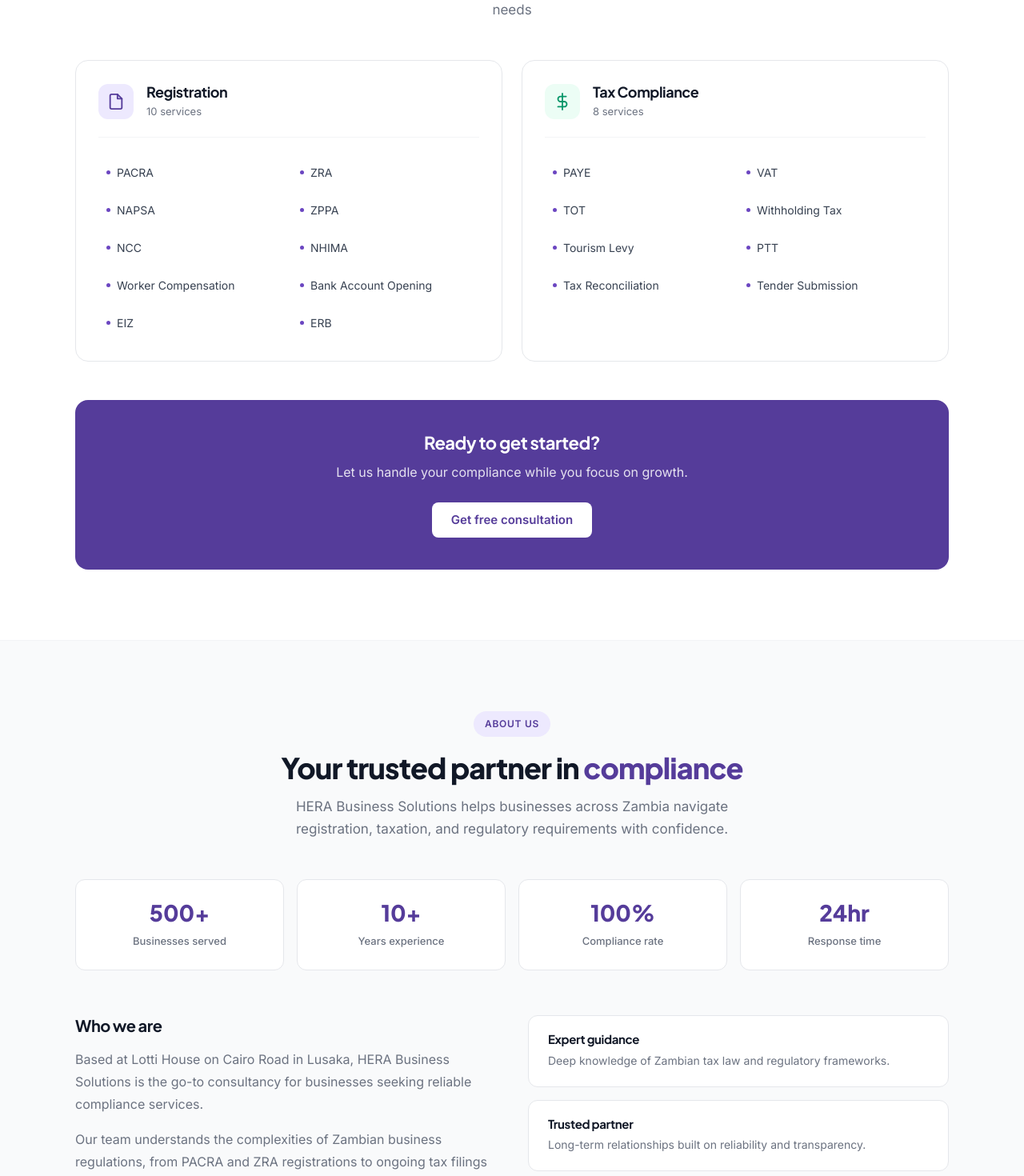
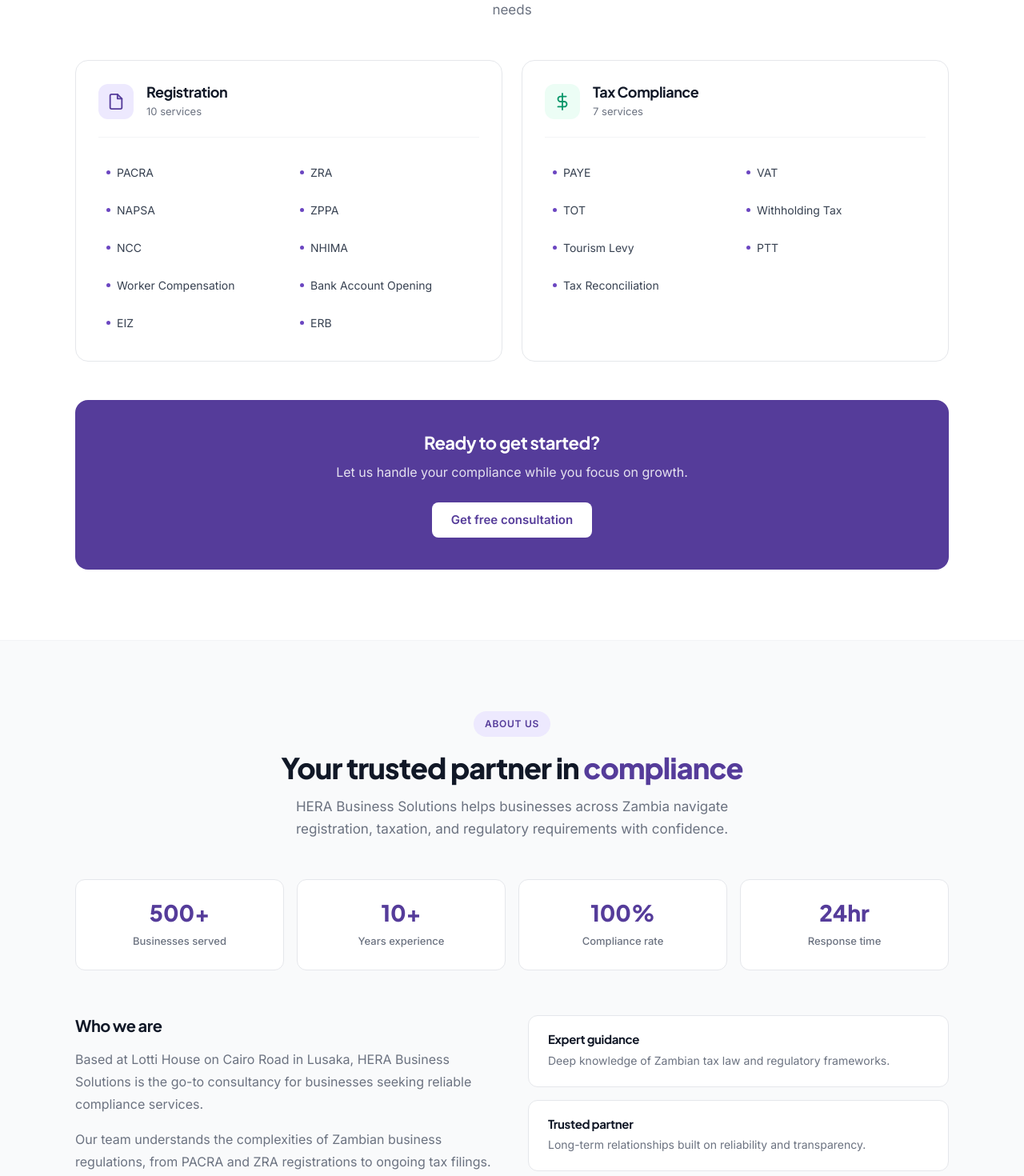
Before and after one commit to HerixH/HeraBusnesssolutions, a React (Create React App) app: page / in a window 1280 px wide. Shown: the part 940-2410 px from the top of the page at 80% size. Built offline with nearby package versions, Linux system fonts and the light colour scheme; no server answers.

Commit message:
and tender submissions.reove

```diff
--- a/src/components/About.js
+++ b/src/components/About.js
@@ -54,7 +54,7 @@
             </p>
             <p>
               Our team understands the complexities of Zambian business regulations,
-              from PACRA and ZRA registrations to ongoing tax filings and tender submissions.
+              from PACRA and ZRA registrations to ongoing tax filings.
             </p>
             <ul className="about-highlights">
               <li>Licensed &amp; certified professionals</li>
--- a/src/components/Services.js
+++ b/src/components/Services.js
@@ -8,7 +8,7 @@
 
 const taxComplianceServices = [
   'PAYE', 'VAT', 'TOT', 'Withholding Tax', 'Tourism Levy',
-  'PTT', 'Tax Reconciliation', 'Tender Submission',
+  'PTT', 'Tax Reconciliation',
 ];
 
 const Services = () => {
```
